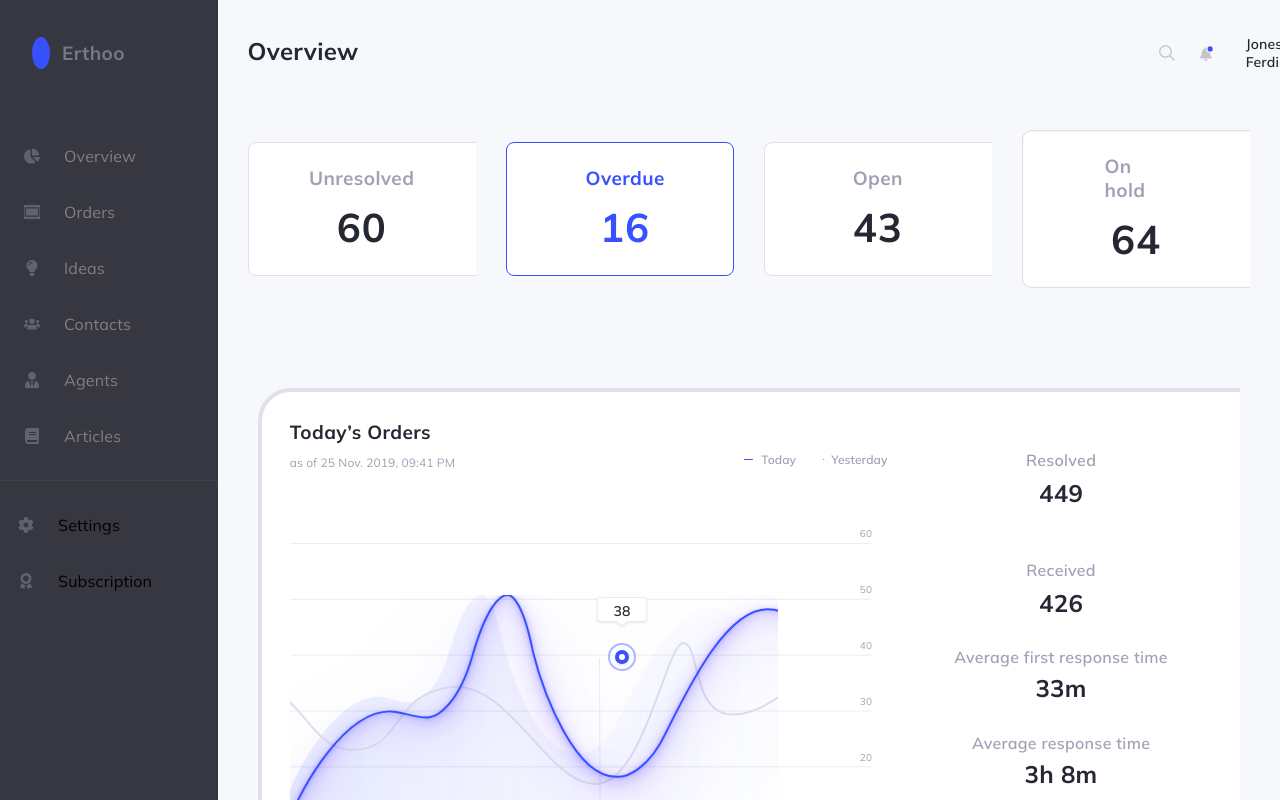
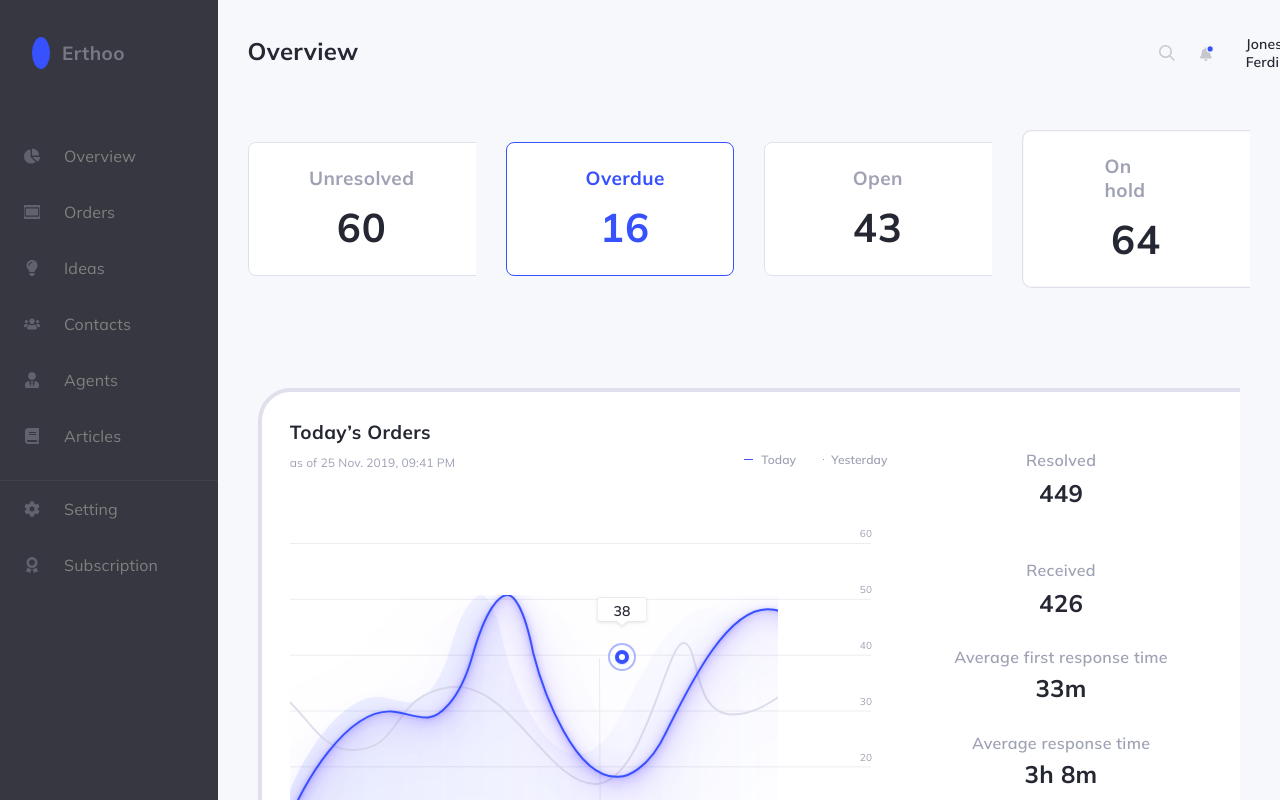
Before and after one commit to muazaqdas/e-c-dashboard, a React (Create React App) app: page /overview in a window 1280 px wide. Shown: the top 800 px of the page. Built offline with nearby package versions, Linux system fonts and the light colour scheme.

Commit message:
mapped sidebar buttons

```diff
--- a/src/components/Sidebar/index.js
+++ b/src/components/Sidebar/index.js
@@ -3,7 +3,6 @@ import { Img } from "components/Img";
 import { Text } from "components/Text";
 import React,{useState} from "react";
 import { Link } from "react-router-dom";
-import colors from "tailwindcss/colors";
 
 const sidebarOptions = [
   {
@@ -37,7 +36,21 @@ const sidebarOptions = [
     image: "images/img_computer_bluegray_300.svg",
   },
 ];
+const sidebarMoreOptions = [
+  {
+    title: "Setting",
+    link: "/settings",
+    image: "images/img_settings.svg",
+  },
+  {
+    title: "Subscription",
+    link: "/subscription",
+    image: "images/img_settings_bluegray_300.svg",
+  },
+
+];
 export const Sidebar = () => {
+    const [BtnActive,setBtn]=useState(-1);
     const [sideBtnActive,setActive]=useState(-1);
   return (
     <div className="md:hidden sm:hidden md:pl-[20px] sm:pl-[20px] md:pr-[20px] sm:pr-[20px] w-[250px]">
@@ -70,7 +83,7 @@ export const Sidebar = () => {
                     backgroundColor:sideBtnActive===i?"rgb(62,64,73)":"rgb(54,55,64)",
                     borderLeft:sideBtnActive===i?"8px solid #DDE2FF":"",
                     zIndex:"2",
-                    color:sideBtnActive==i?"rgba(225,225, 255, 1)":"grey"
+                    color:sideBtnActive===i?"rgba(225,225, 255, 1)":"grey"
                 }}
                   to={item.link}
                   className="flex flex-row gap-[24px] items-center justify-start px-[24px] py-[18px] w-[100%]"
@@ -90,116 +103,44 @@ export const Sidebar = () => {
                 </Link>
               );
             })}
-            {/* <Link
-              to="/overview"
-              className="flex flex-row gap-[24px] items-center justify-start px-[24px] py-[18px] w-[100%]"
-            >
-              <Img
-                src="images/img_iconsidebar_bluegray_300.svg"
-                className="h-[16px] object-cover w-[16px]"
-                alt="iconsidebar"
-              />
-              <Text
-                className="flex-grow font-normal not-italic text-bluegray_301 text-left tracking-ls020000000298023224 md:tracking-ls1 sm:tracking-ls1"
-                as="h4"
-                variant="h4"
-              >
-                Overview
-              </Text>
-            </Link>
-            <Link
-              to="/Orders"
-              className="bg-bluegray_300_61 flex flex-row items-center justify-start pr-[137px] sm:pr-[20px] md:pr-[40px] w-[100%]"
-            >
-              <Line className="bg-indigo_100 h-[56px] w-[3px]" />
-              <Img
-                src="images/img_television.svg"
-                className="h-[16px] ml-[29px] object-cover w-[16px]"
-                alt="television"
-              />
-              <Text
-                className="font-normal ml-[24px] not-italic text-indigo_50 text-left tracking-ls020000000298023224 md:tracking-ls1 sm:tracking-ls1 w-[auto]"
-                as="h4"
-                variant="h4"
-              >
-                Orders
-              </Text>
-            </Link>
-            <Link
-              to="/ideas"
-              className="flex flex-row gap-[24px] items-center justify-start p-[18px] w-[100%]"
-            >
-              <Img
-                src="images/img_lightbulb.svg"
-                className="h-[16px] object-cover w-[16px]"
-                alt="lightbulb"
-              />
-              <Text
-                className="flex-grow font-normal not-italic text-bluegray_301 text-left tracking-ls020000000298023224 md:tracking-ls1 sm:tracking-ls1"
-                as="h4"
-                variant="h4"
-              >
-                Ideas
-              </Text>
-            </Link>
-            <Link
-              to="/contacts"
-              className="flex flex-row gap-[24px] items-center justify-start p-[18px] w-[100%]"
-            >
-              <Img
-                src="images/img_user.svg"
-                className="h-[16px] object-cover w-[16px]"
-                alt="user"
-              />
-              <Text
-                className="flex-grow font-normal not-italic text-bluegray_301 text-left tracking-ls020000000298023224 md:tracking-ls1 sm:tracking-ls1"
-                as="h4"
-                variant="h4"
-              >
-                Contacts
-              </Text>
-            </Link>
-            <Link
-              to="/agents"
-              className="flex flex-row gap-[24px] items-center justify-start p-[18px] w-[100%]"
-            >
-              <Img
-                src="images/img_airplane.svg "
-                className="h-[16px] object-cover w-[16px]"
-                alt="airplane"
-              />
-              <Text
-                className="flex-grow font-normal not-italic text-bluegray_301 text-left tracking-ls020000000298023224 md:tracking-ls1 sm:tracking-ls1"
-                as="h4"
-                variant="h4"
-              >
-                Agents
-              </Text>
-            </Link>
-            <Link
-              to="/articles"
-              className="flex flex-row gap-[24px] items-center justify-start p-[18px] w-[100%]"
-            >
-              <Img
-                src="images/img_computer_bluegray_300.svg "
-                className="h-[16px] object-cover w-[16px]"
-                alt="computer"
-              />
-              <Text
-                className="flex-grow font-normal not-italic text-bluegray_301 text-left tracking-ls020000000298023224 md:tracking-ls1 sm:tracking-ls1"
-                as="h4"
-                variant="h4"
-              >
-                Articles
-              </Text>
-            </Link> */}
-
             <Img
               src="images/img_dividerline.svg"
               className="h-[1px] mt-[16px] object-cover w-[auto]"
               alt="dividerline"
             />
-            <Link
+            {sidebarMoreOptions.map((item, i) => {
+              return (
+                <Link
+                onMouseEnter={(e)=>{setBtn(i)}}
+                onMouseLeave={(e)=>{setBtn(-1)}}
+                onClick={(e)=>{setBtn(i)}}
+                style={{
+                    backgroundColor:BtnActive===i?"rgb(62,64,73)":"rgb(54,55,64)",
+                    borderLeft:BtnActive===i?"8px solid #DDE2FF":"",
+                    zIndex:"2",
+                    color:BtnActive===i?"rgba(225,225, 255, 1)":"grey"
+                }}
+                  to={item.link}
+                  className="flex flex-row gap-[24px] items-center justify-start px-[24px] py-[18px] w-[100%]"
+                >
+                  <Img
+                    src={item.image}
+                    className="h-[16px] object-cover w-[16px]"
+                    alt="iconsidebar"
+                  />
+                  <Text
+                    className="flex-grow font-normal not-italic text-left tracking-ls020000000298023224 md:tracking-ls1 sm:tracking-ls1"
+                    as="h4"
+                    variant="h4"
+                  >
+                   {item.title}
+                  </Text>
+                </Link>
+              );
+            })}
+
+
+            {/* <Link
               to="/settings"
               className="flex flex-row gap-[24px] items-center justify-start mt-[16px] p-[18px] w-[100%]"
             >
@@ -209,7 +150,7 @@ export const Sidebar = () => {
                 alt="settings"
               />
               <Text
-                className="flex-grow font-normal not-italic text-left tracking-ls020000000298023224 md:tracking-ls1 sm:tracking-ls1"
+                className="flex-grow text-bluegray_300_99 font-normal not-italic text-left tracking-ls020000000298023224 md:tracking-ls1 sm:tracking-ls1"
                 as="h4"
                 variant="h4"
               >
@@ -226,13 +167,13 @@ export const Sidebar = () => {
                 alt="settings One"
               />
               <Text
-                className="flex-grow font-normal not-italic text-left tracking-ls020000000298023224 md:tracking-ls1 sm:tracking-ls1"
+                className="flex-grow text-bluegray_300_99 font-normal not-italic text-left tracking-ls020000000298023224 md:tracking-ls1 sm:tracking-ls1"
                 as="h4"
                 variant="h4"
               >
                 Subscription
               </Text>
-            </Link>
+            </Link> */}
           </div>
         </div>
       </div>
--- a/src/pages/Login/AdminLogin.jsx
+++ b/src/pages/Login/AdminLogin.jsx
@@ -97,7 +97,7 @@ const AdminLogin = () => {
             />
           </div>
           <div>
-            <button
+            <Link to={"/overview"}><button
               className="flex w-full mt-4 mb-3 justify-center"
               style={{
                 color: "#fff",
@@ -112,6 +112,7 @@ const AdminLogin = () => {
             >
               Log In
             </button>
+          </Link>
           </div>
         </div>
         <div className="flex gap-3 justify-center">
```
